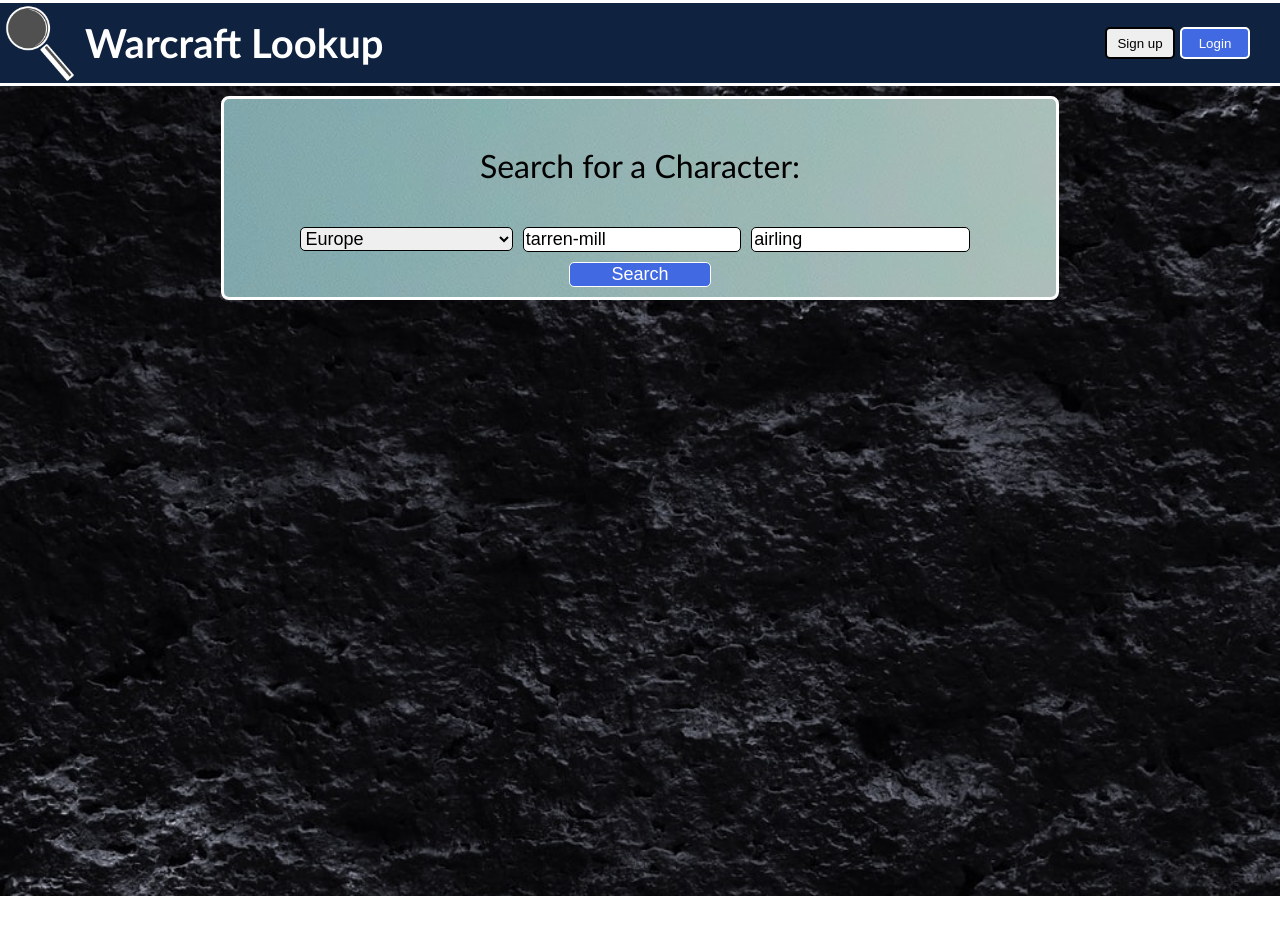
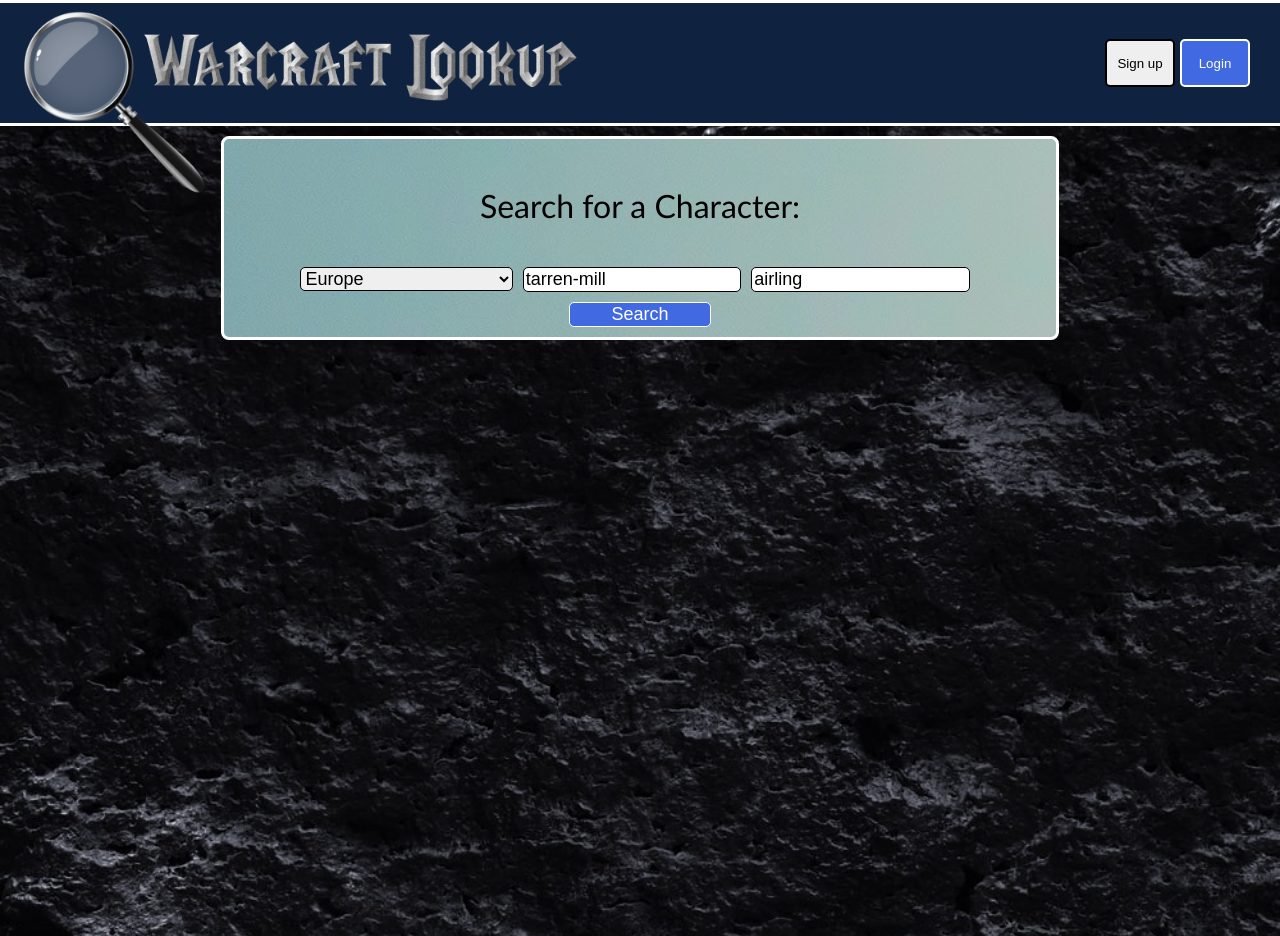
Before and after one commit to MatthewJJWells/WCL, a React (Create React App) app in the folder frontend/: page / in a window 1280 px wide. Before the commit the page ends 896 px from the top, so only its background shows below. Built offline with nearby package versions, Linux system fonts and the light colour scheme.

Commit message:
feat: position new logo

```diff
--- a/frontend/src/components/NavBar/index.tsx
+++ b/frontend/src/components/NavBar/index.tsx
@@ -1,12 +1,12 @@
 import React from 'react';
 import './styles.css';
-import logo from '../../images/logo3.png';
+import logo from '../../images/logo5.png';
 
 const NavBar = () => (
 	<div className='nav-bar'>
 		<div className='logo-name'>
 			<img className='logo' src={logo} alt='WCL Logo'/>
-			<p className='title'>Warcraft Lookup</p>
+			{/* <p className='title'>Warcraft Lookup</p> */}
 		</div>
 		<div className='sign-in'>
 			<button className='sign-up'>Sign up</button>
--- a/frontend/src/components/NavBar/styles.css
+++ b/frontend/src/components/NavBar/styles.css
@@ -3,13 +3,18 @@
   flex-direction: row;
   justify-content: space-between;
   background: #0f223f;
-  height: 80px;
+  height: 120px;
   border-top: white 3px solid;
   border-bottom: white 3px solid;
 }
 
 .logo{
-  margin-right: 5px
+  margin-right: 5px;
+	position: relative;
+	top: -100px;
+	width: auto;
+	height: 500%;
+
 }
 
 .logo-name{
```
Also changed, not shown: frontend/src/images/logo5.png (renamed from frontend/src/images/Warcraft (2).png).
